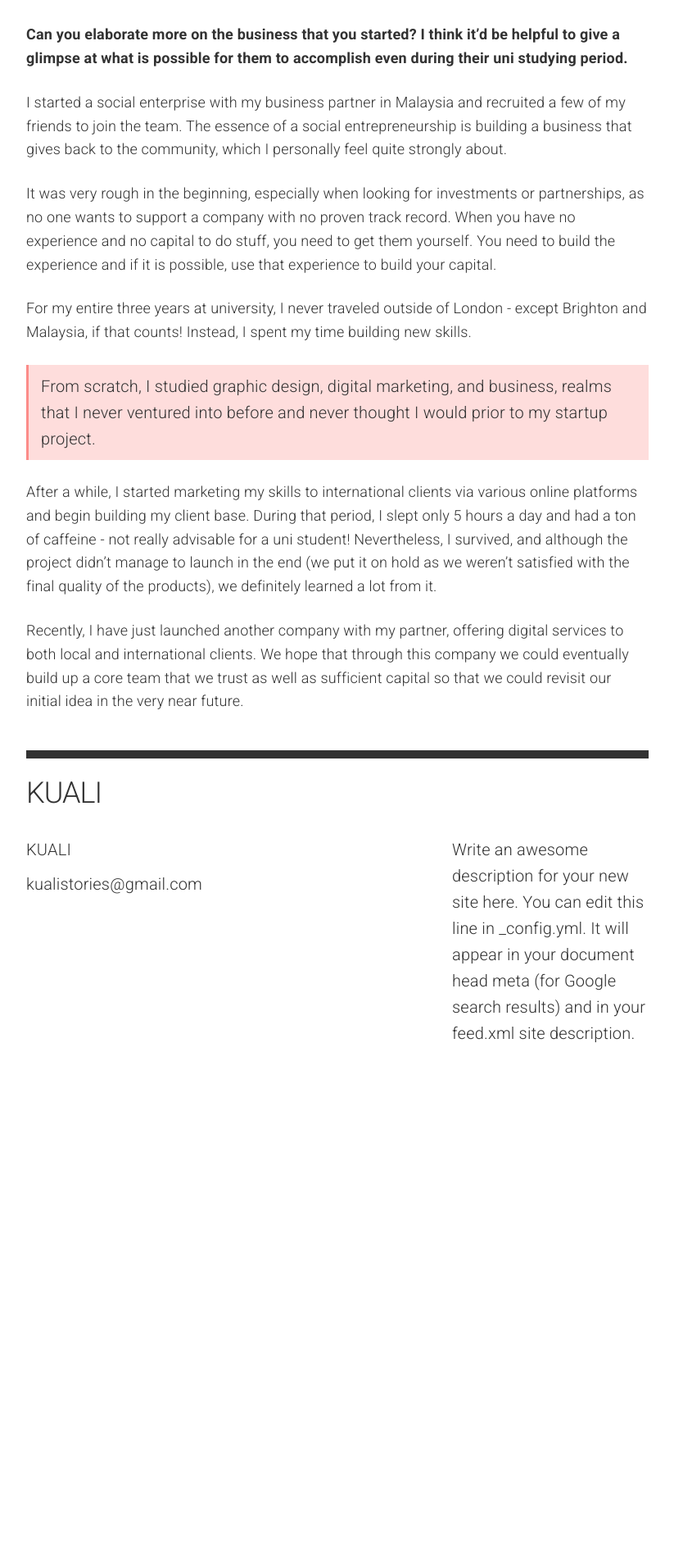
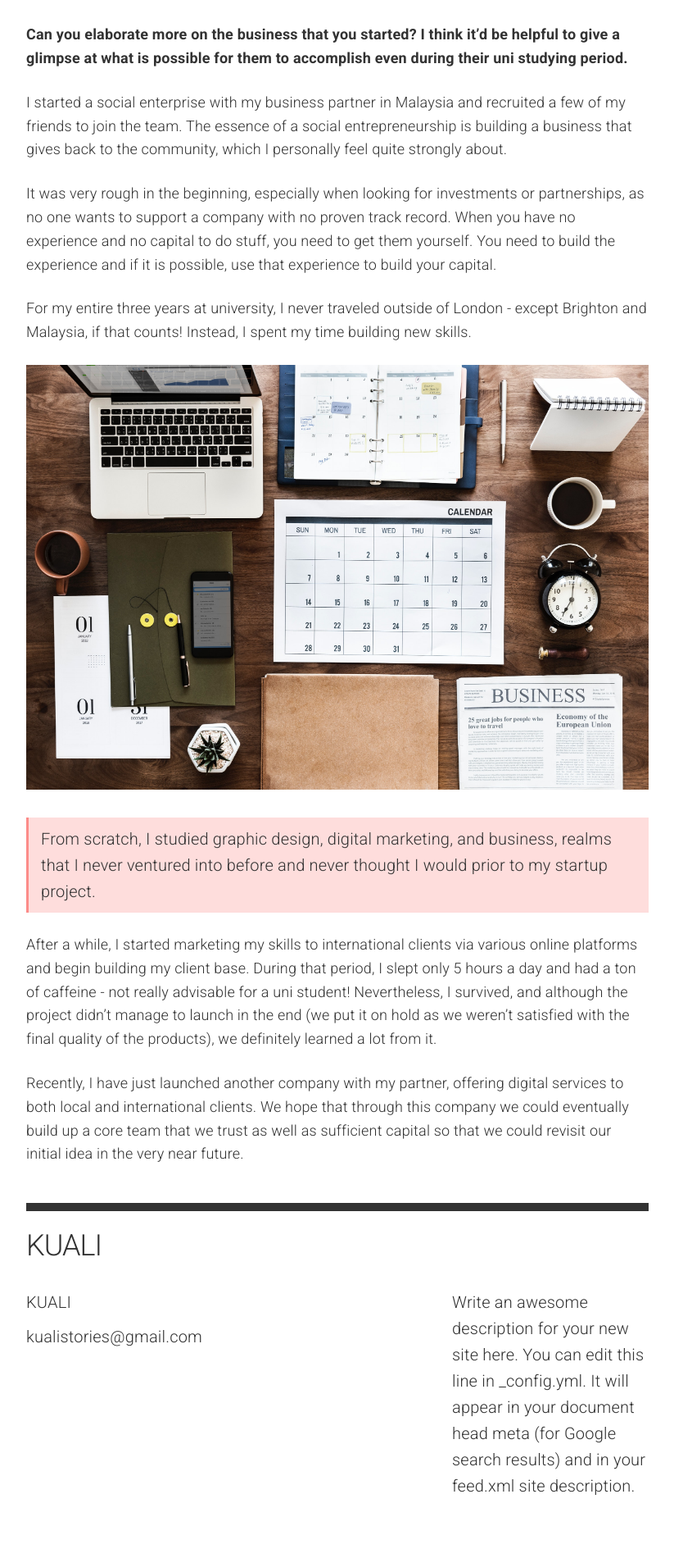
Before and after one commit to kualistories/kuali-website, a Jekyll site: the page built from _posts/2017-10-01-Wee-Rock-go-Entrepreneurship-from-scratch.markdown, in a window 1280 px wide. Shown: the part 1124-3035 px from the top of the page at 82% size, without its empty margins (228-1051 px from the left). Built offline with Jekyll 4.4.1, drawn with Linux system fonts in a browser that asks for light colours; comment, search, counter and statistics services are not loaded; before the commit the page ends 2483 px from its top, so only the background shows below that.

Commit message:
Update 2017-10-01-Wee-Rock-go-Entrepreneurship-from-scratch.markdown

```diff
--- a/_posts/2017-10-01-Wee-Rock-go-Entrepreneurship-from-scratch.markdown
+++ b/_posts/2017-10-01-Wee-Rock-go-Entrepreneurship-from-scratch.markdown
@@ -27,6 +27,8 @@ It was very rough in the beginning, especially when looking for investments or p
 
 For my entire three years at university, I never traveled outside of London - except Brighton and Malaysia, if that counts! Instead, I spent my time building new skills.
 
+![startup](https://kualistories.github.io/img/Startup.jpg)
+
 >From scratch, I studied graphic design, digital marketing, and business, realms that I never ventured into before and never thought I would prior to my startup project.
 
 After a while, I started marketing my skills to international clients via various online platforms and begin building my client base. During that period, I slept only 5 hours a day and had a ton of caffeine - not really advisable for a uni student! Nevertheless, I survived, and although the project didn’t manage to launch in the end (we put it on hold as we weren’t satisfied with the final quality of the products), we definitely learned a lot from it.
```
